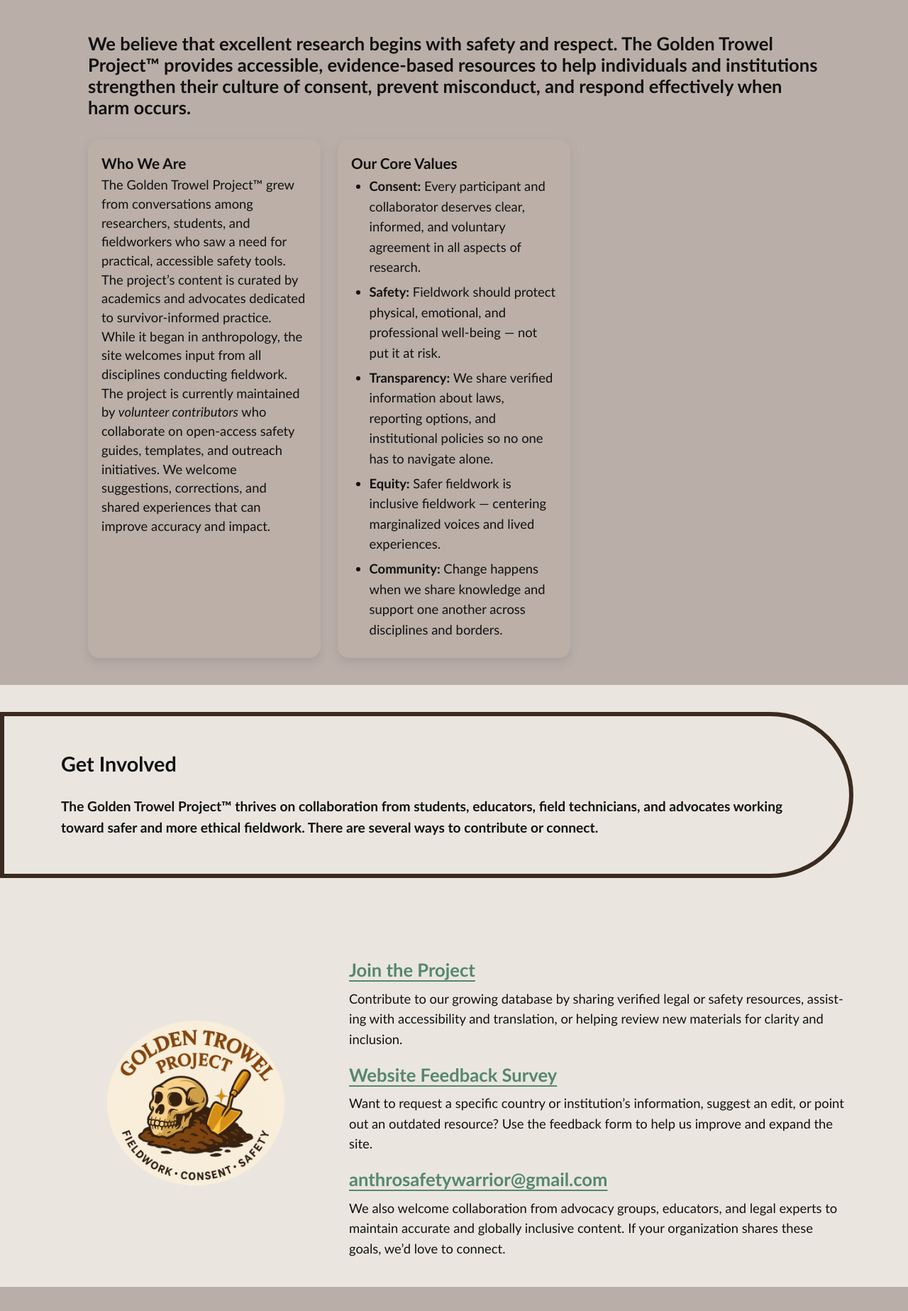
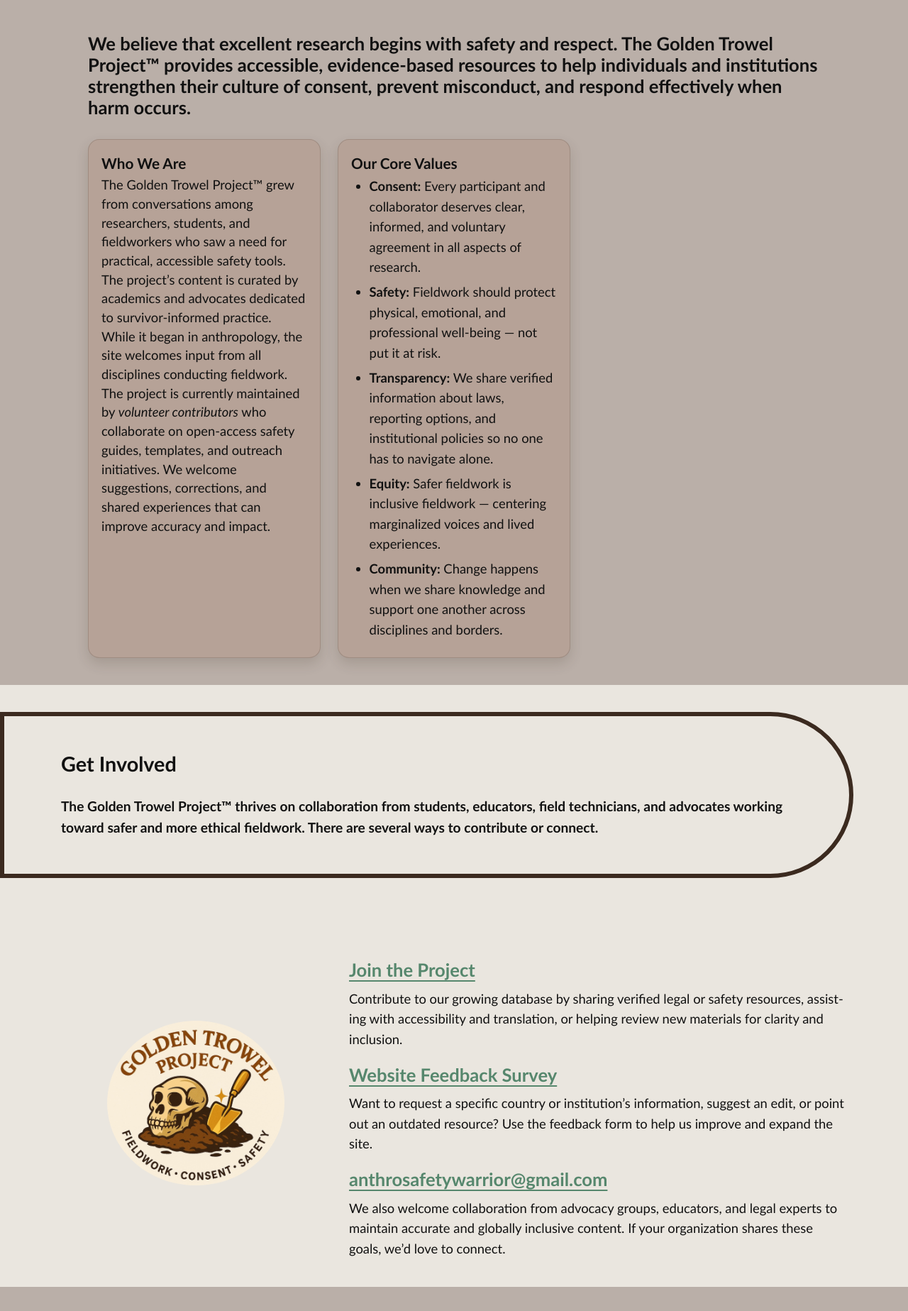
Before and after one commit to AnthroSafetyWarrior/GoldenTrowelProject, a Jekyll site: the page built from _pages/aboutus.html, in a window 1280 px wide. Shown: the part 1208-3055 px from the top of the page at 71% size. Built offline with Jekyll 4.4.1, drawn with Linux system fonts in a browser that asks for light colours.

Commit message:
updating name

```diff
--- a/_layouts/default.html
+++ b/_layouts/default.html
@@ -525,12 +525,20 @@
 .card a:hover{ color:var(--logo-orange); }
 
 /* Ghost/transparent vibe (was inside the pill, but now standalone) */
+:root{
+  /* tweak these 3 to taste */
+  --glass-tint:  color-mix(in srgb, var(--logo-orange) 10%, transparent); /* warm amber haze */
+  --glass-edge:  color-mix(in srgb, var(--soil) 18%, transparent);        /* warm border */
+  --glass-shadow: 0 8px 18px rgba(59, 42, 31, .16);                        /* warm brown shadow */
+}
+
 .card--glass{
-  /* subtle see-through look over the page background */
-  background: color-mix(in srgb, #baafa8 10%, transparent);
-  backdrop-filter: saturate(110%) blur(2px); box-shadow:0 6px 14px rgba(68, 64, 84, .15);
-  border: 1px solid color-mix(in srgb, #baafa8 12%, transparent);
+  background: var(--glass-tint);                 /* warm, semi-transparent */
+  backdrop-filter: saturate(108%) blur(2px);     /* keep subtle */
+  border: 1px solid var(--glass-edge);           /* warm edge */
+  box-shadow: var(--glass-shadow);               /* warm shadow */
 }
+
 
 /* Titles/spacing polish */
 .card h4{ margin:.1rem 0 .35rem; font-size: clamp(1.2rem,4vw,1.3rem); }
```
